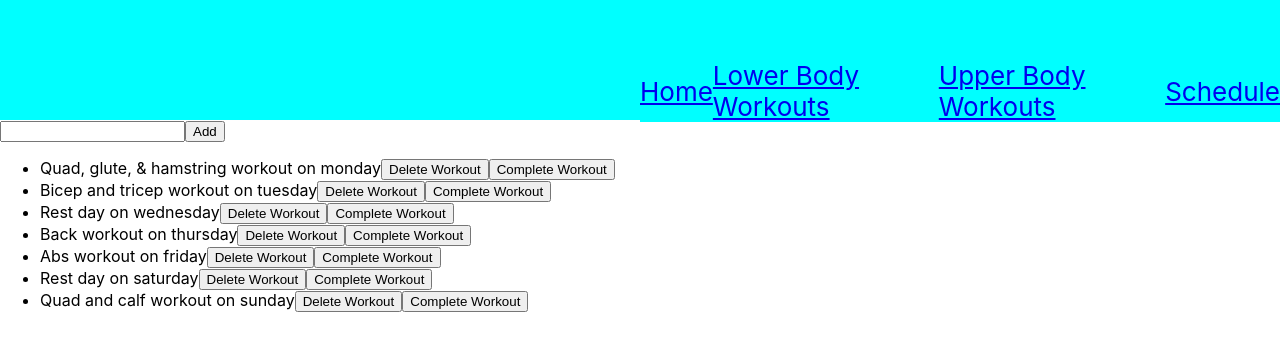
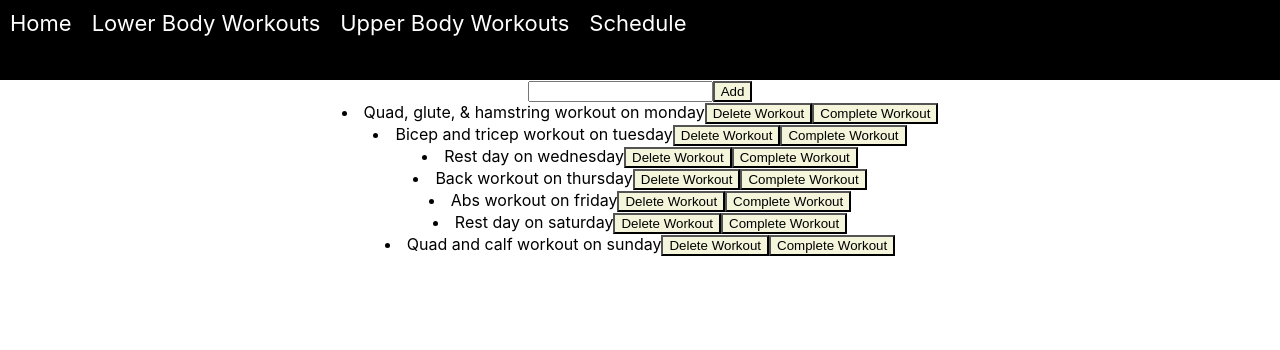
Before and after one commit to tiffpereira/Sweat-zone, a React (Create React App) app in the folder client/: page /schedule in a window 1280 px wide. Shown: the top 350 px of the page. Built offline with nearby package versions, Linux system fonts and the light colour scheme; the HTML template or start-up script is replaced by a standard one.

Commit message:
changes for css and fixed nav bar

```diff
--- a/client/src/App.css
+++ b/client/src/App.css
@@ -1,51 +1,6 @@
-/* .App {
-  text-align: center;
-}
-
-.App-logo {
-  height: 40vmin;
-  pointer-events: none;
-}
-
-@media (prefers-reduced-motion: no-preference) {
-  .App-logo {
-    animation: App-logo-spin infinite 20s linear;
-  }
-}
-
 .App-header {
-  background-color: #282c34;
-  min-height: 100vh;
-  display: flex;
-  flex-direction: column;
-  align-items: center;
-  justify-content: center;
-  font-size: calc(10px + 2vmin);
-  color: white;
-}
-
-.App-link {
-  color: #61dafb;
-}
-
-@keyframes App-logo-spin {
-  from {
-    transform: rotate(0deg);
-  }
-  to {
-    transform: rotate(360deg);
-  }
-} */
-
-.App-header {
-  background-color: aqua;
-  min-height: 15vh;
-  display: flex;
-  flex-direction: column;
-  align-items: center;
-  justify-content: center;
-  font-size: calc(10px + 2vmin);
-  color: white;
+  background-color: black;
+  min-height: 10vh;
 }
 
 .schedule {
@@ -63,15 +18,34 @@ nav {
   align-items: center;
   position: absolute;
   margin-top: 0;
-  background-color: aqua;
+  background-color: black;
 }
 
-.homeImage {
-  background-size: cover;
-  background-repeat: no-repeat;
-  height: 100vh;
-  margin: 0;
-  padding: 0;
+#nav-bar a {
+  text-align: center;
+  float: left;
+  font-size: 22px;
+  color: white;
+  padding: 10px;
+  margin-top: 0;
+  text-decoration: none;
+}
+
+#homepage-image {
+  height: 10%;
+
+}
+
+.schedule-section {
+  text-align: center;
+}
+
+.task-button {
+  background-color: beige;
+}
+
+.task-list {
+  text-align: center;
 }
 
 .workout-list {
--- a/client/src/components/Home.js
+++ b/client/src/components/Home.js
@@ -3,8 +3,8 @@ import React from 'react'
 const Home = () => {
 
     return (
-    <div className='homeImage'>
-        <img src = 'https://cdn.thespaces.com/wp-content/uploads/2020/01/Gymshark-hero-crop.jpg' alt = 'sweat gym' id='homepageImage'></img>
+    <div className='homepage'>
+        <img id='homepage-image' src= 'https://cdn.thespaces.com/wp-content/uploads/2020/01/Gymshark-hero-crop.jpg' alt = 'sweat gym'></img>
     </div>
     )
 }
--- a/client/src/components/Nav.js
+++ b/client/src/components/Nav.js
@@ -5,7 +5,7 @@ function Nav() {
 
   return (
     <header>
-      <nav>
+      <nav id='nav-bar'>
         <Link to='/'>Home</Link>
         <Link to='/lowerbodyworkouts' >Lower Body Workouts</Link>
         <Link to='/upperbodyworkouts' >Upper Body Workouts</Link>
--- a/client/src/components/Schedule.js
+++ b/client/src/components/Schedule.js
@@ -52,7 +52,7 @@ class Schedule extends Component {
             task: e.target.item.value,
             done: false,
           }]
-        });
+        })
         e.target.item.value = '';
       }
 
@@ -63,12 +63,11 @@ class Schedule extends Component {
           initalData: this.state.initalData.map(item => {
             if (item.id === id) {
               item['done'] = true;
-              return item;
+              return item
             }
-
-            return item;
-          })
-        });
+            return item
+            })
+        })
       }
 
       deleteTask() {
@@ -77,50 +76,48 @@ class Schedule extends Component {
         this.setState({
           initalData: this.state.initalData.filter(item => {
             if (item.id !== id) {
-              return item;
-            }
+              return item }
           })
-        });
+        })
       }
 
 
-      updateTask(event) {
-        event.preventDefault();
+      updateTask(e) {
+        e.preventDefault();
 
         this.setState({
           initalData: this.state.initalData.map(item => {
             if (item.id === this.state.id) {
-              item['task'] = event.target.updatedItem.value;
-              return item;
+              item['task'] = e.target.updatedItem.value;
+              return item
             }
-
-            return item;
+            return item
           })
-        });
-
+        })
         this.setState({
           edit: false
-        });
+        })
       }
 
       render() {
         return (
-          <div>
+          <div className='schedule-section'>
             <form onSubmit={this.submitTask.bind(this)}>
-              <input type="text" name="item" className="item" />
-              <button className="add-item">Add</button>
+              <input type="text" name="item" className="input-bar" />
+              <button className="task-button">Add</button>
             </form>
-            <ul>
+
+            <div className='task-list'>
               {this.state.initalData.map(item => (
                 <li key={item.id} className={ item.done ? 'done' : 'hidden' }>
                   {item.task}
-                  <button onClick={this.deleteTask.bind(this, item.id)}>Delete Workout</button>
-                  <button onClick={this.completedTask.bind(this, item.id)}>Complete Workout</button>
+                  <button className='task-button' onClick={this.deleteTask.bind(this, item.id)}>Delete Workout</button>
+                  <button className='task-button' onClick={this.completedTask.bind(this, item.id)}>Complete Workout</button>
                 </li>
               ))}
-            </ul>
+            </div>
           </div>
-        );
+        )
       }
     }
 
```
Also changed, not shown: client/src/App.js (+0 -21 lines).
